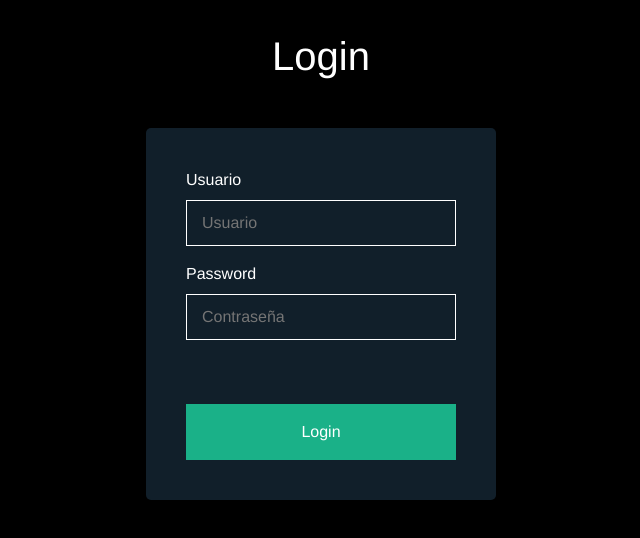
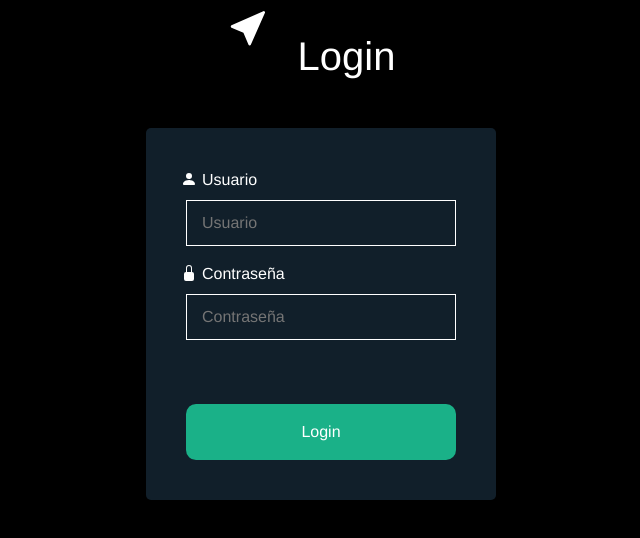
Before and after one commit to Samplezt/front-single-signon, a Vue app: page / in a window 1280 px wide. Shown: the top 538 px of the page, without its empty margins (319-959 px from the left). Built offline with nearby package versions, Linux system fonts and the light colour scheme.

Commit message:
mapeo tenants y arreglo de errores

```diff
--- a/src/views/Login.vue
+++ b/src/views/Login.vue
@@ -1,9 +1,10 @@
 
 <template>
   <div class="login">
-    <h1 class="title">Login</h1>
+    <h1 class="title"><b-icon icon="cursor-fill" shift-h="-7" shift-v="12"></b-icon> Login {{tenantTitle}}</h1>
     <form class="form" action="https://ssoia.herokuapp.com/LoginCallback" method="post">
-      <label class="form-label" for="#username">Usuario</label>
+      <label class="form-label" for="#username">
+        <b-icon icon="person-fill" shift-h="-5"></b-icon>Usuario</label>
       <input
         type="text"
         name="usuario"
@@ -13,7 +14,8 @@
         required
         placeholder="Usuario"
       >
-      <label class="form-label" for="#password">Password</label>
+      <label class="form-label" for="#password">
+        <b-icon icon="lock-fill" shift-h="-5"></b-icon>Contraseña</label>
       <input
         v-model="password"
         name="password"
@@ -24,9 +26,9 @@
         placeholder="Contraseña"
       >
       <div class="selector">
-        <input type="hidden" name="tenant" class="form-control" :value="$route.query.tenant">
+        <input type="hidden" name="tenant" class="form-control" :value="$route.query.tenant || $route.query.TENANT">
       </div>
-      <p v-if="error" class="error">Has introducido mal el email o la contraseña.</p>
+      <p v-if="error" class="error"><b>Has introducido mal el email o la contraseña.</b></p>
       <input class="form-submit" type="submit" value="Login">
     </form>
   </div>
@@ -37,8 +39,32 @@ export default {
   data: () => ({
     username: "",
     password: "",
-    error: false
-  })
+    error: false,
+    tenantTitle: ""
+  }),
+  mounted: function () {
+    this.$nextTick(function () {
+      if (this.$route.query.ERROR) {
+        this.error = true;
+      }
+      switch (this.$route.query.tenant || this.$route.query.TENANT) {
+        case 'Reclamos':
+          this.tenantTitle = "Reclamos";
+          break;
+        case 'VentaPasajes':
+          this.tenantTitle = "Venta de Pasajes";
+          break;
+        case 'ManejoItinerarios':
+          this.tenantTitle = "Manejo de Itinerarios";
+          break;
+        case 'AlquileresAutos':
+          this.tenantTitle = "Alquileres de Autos";
+          break;
+        default:
+          this.tenantTitle="";
+      }
+    })
+  }
 };
 </script>
 
@@ -83,6 +109,7 @@ export default {
   }
 }
 .form-submit {
+  border-radius: 10px;
   background: #1ab188;
   border: none;
   color: white;
```
Also changed, not shown: 7 other files (tests, documents, lock files or other folders).
